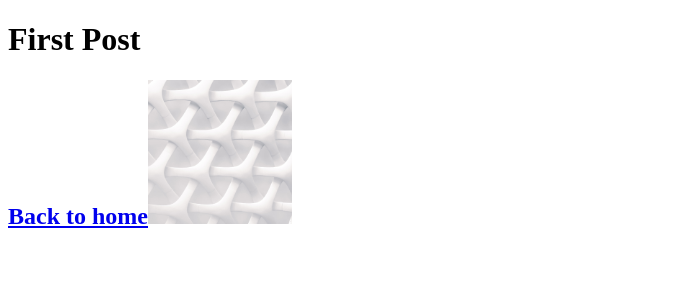
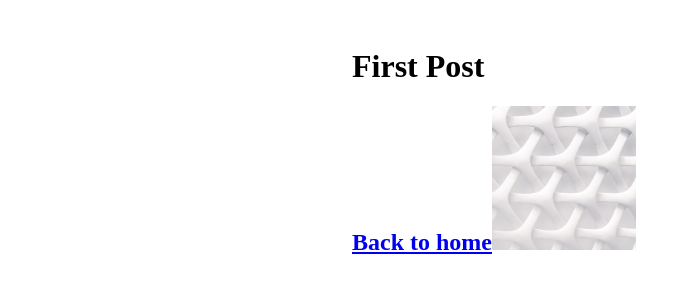
Before and after one commit to ittokun/learning-nextjs, a Next.js app in the folder nextjs-blog/: page /posts/first-post in a window 1280 px wide. Shown: the top 300 px of the page, without its empty margins (0-691 px from the left). Built offline with nearby package versions, Linux system fonts and the light colour scheme.

Commit message:
Finished Layout Component

```diff
--- /dev/null
+++ b/nextjs-blog/components/layout.js
@@ -0,0 +1,5 @@
+import styles from "./layout.module.css";
+
+export default function Layout({ children }) {
+  return <div className={styles.container}>{children}</div>;
+}
--- /dev/null
+++ b/nextjs-blog/components/layout.module.css
@@ -0,0 +1,5 @@
+.container {
+  max-width: 36rem;
+  padding: 0 1rem;
+  margin: 3rem auto 6rem;
+}
--- a/nextjs-blog/pages/posts/first-post.js
+++ b/nextjs-blog/pages/posts/first-post.js
@@ -2,6 +2,7 @@
 import Script from "next/script";
 import Link from "next/link";
 import Image from "next/image";
+import Layout from "../../components/layout";
 
 function FirstPost() {
   const YourComponent = () => (
@@ -14,7 +15,7 @@
   );
 
   return (
-    <>
+    <Layout>
       <Head>
         <title>First Post</title>
       </Head>
@@ -28,7 +29,7 @@
         <Link href="/">Back to home</Link>
         <YourComponent />
       </h2>
-    </>
+    </Layout>
   );
 }
 
```
Also changed, not shown: 3 other files (tests, documents, lock files or other folders).
